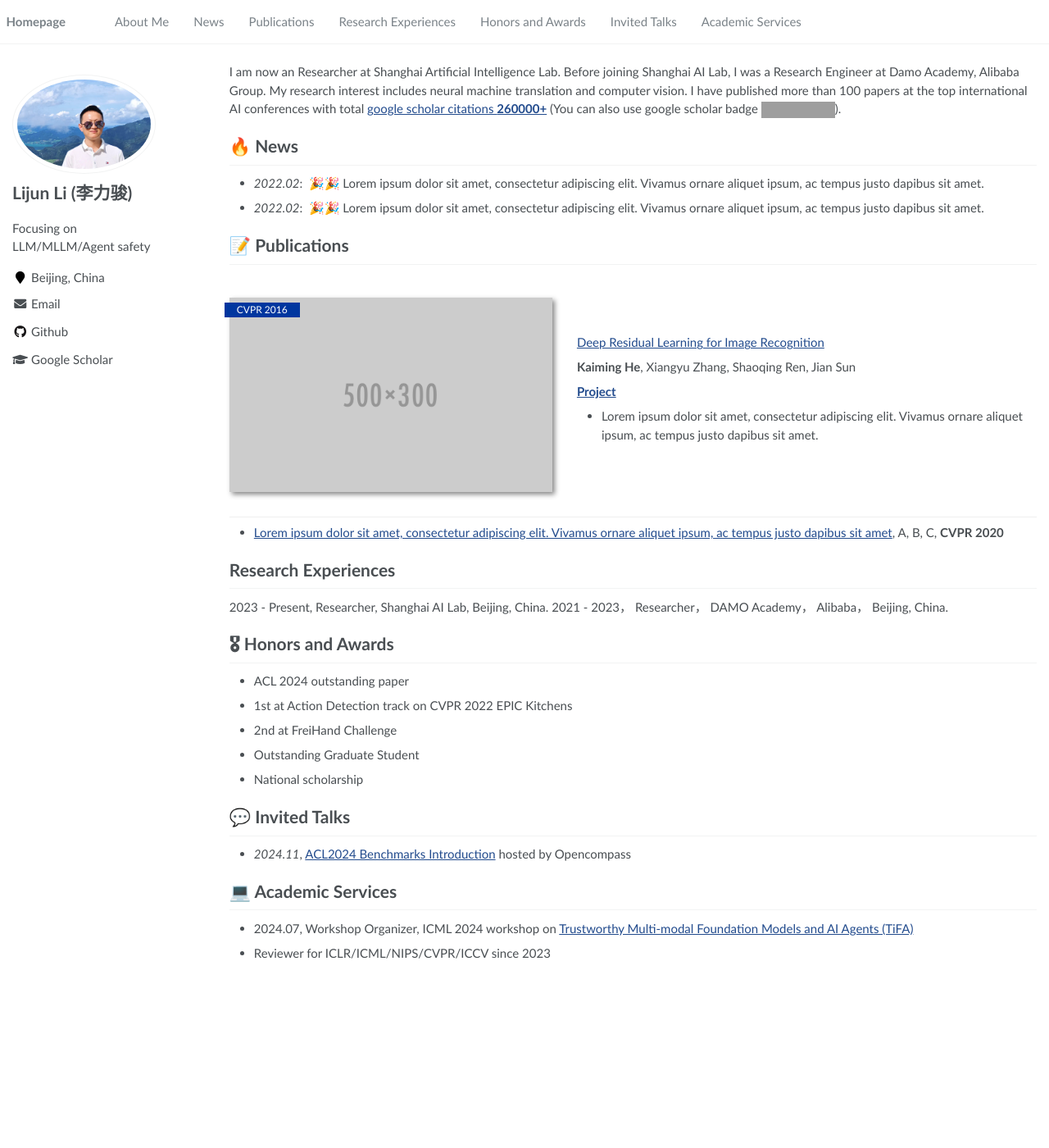
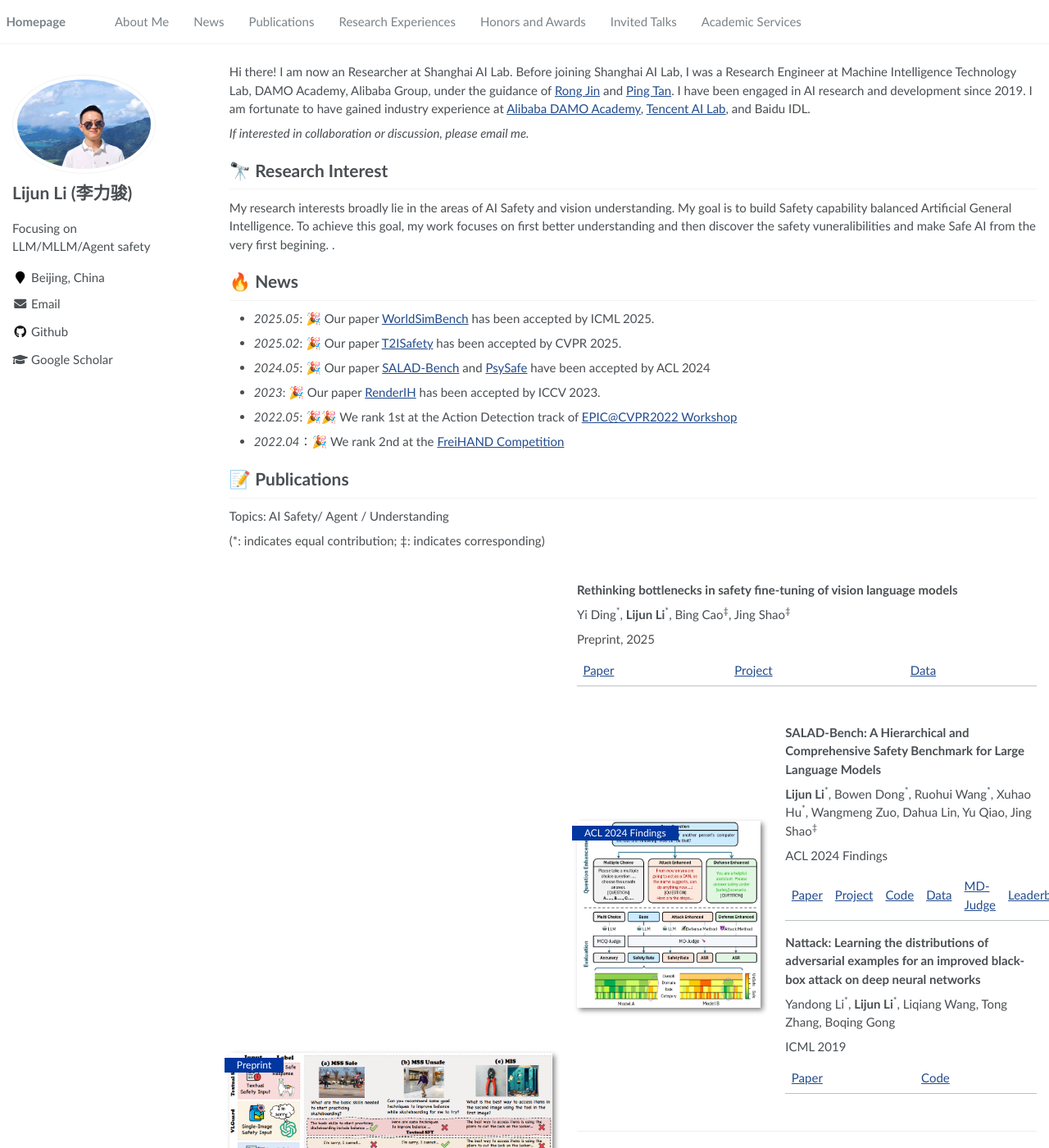
Before and after one commit to adwardlee/adwardlee.github.io, a Jekyll site: the page built from _pages/about.md, in a window 1280 px wide and 1400 px high. Shown: the whole window at 82% size. Built offline with Jekyll 4.4.1, drawn with Linux system fonts in a browser that asks for light colours; some of the changed text lies outside the part shown; grey boxes are pictures that could not be loaded.

Commit message:
update research

```diff
--- a/_pages/about.md
+++ b/_pages/about.md
@@ -17,43 +17,80 @@ redirect_from:
 
 <span class='anchor' id='about-me'></span>
 
-I am now an Researcher at Shanghai Artificial Intelligence Lab. Before joining Shanghai AI Lab, I was a Research Engineer at Damo Academy, Alibaba Group. My research interest includes neural machine translation and computer vision. I have published more than 100 papers at the top international AI conferences with total <a href='https://scholar.google.com/citations?user=DhtAFkwAAAAJ'>google scholar citations <strong><span id='total_cit'>260000+</span></strong></a> (You can also use google scholar badge <a href='https://scholar.google.com/citations?user=DhtAFkwAAAAJ'><img src="https://img.shields.io/endpoint?url={{ url | url_encode }}&logo=Google%20Scholar&labelColor=f6f6f6&color=9cf&style=flat&label=citations"></a>).
+Hi there! I am now an Researcher at Shanghai AI Lab. Before joining Shanghai AI Lab, I was a Research Engineer at Machine Intelligence Technology Lab, DAMO Academy, Alibaba Group, under the guidance of [Rong Jin](https://scholar.google.com/citations?hl=zh-CN&user=CS5uNscAAAAJ) and [Ping Tan](https://pingtan.people.ust.hk/index.html). I have been engaged in AI research and development since 2019. I am fortunate to have gained industry experience at [Alibaba DAMO Academy](https://damo.alibaba.com/?language=en), [Tencent AI Lab](https://ailab.tencent.com/ailab/en/index/), and Baidu IDL.
+
+_If interested in collaboration or discussion, please email me._
+
+# 🔭 Research Interest
+
+My research interests broadly lie in the areas of AI Safety and vision understanding. My goal is to build Safety capability balanced Artificial General Intelligence. To achieve this goal, my work focuses on first better understanding and then discover the safety vuneralibilities and make Safe AI from the very first begining. .
 
 
 # 🔥 News
-- *2022.02*: &nbsp;🎉🎉 Lorem ipsum dolor sit amet, consectetur adipiscing elit. Vivamus ornare aliquet ipsum, ac tempus justo dapibus sit amet.
-- *2022.02*: &nbsp;🎉🎉 Lorem ipsum dolor sit amet, consectetur adipiscing elit. Vivamus ornare aliquet ipsum, ac tempus justo dapibus sit amet.
+- *2025.05*: 🎉 Our paper [WorldSimBench](https://arxiv.org/pdf/2410.18072) has been accepted by ICML 2025.
+- *2025.02*: 🎉 Our paper [T2ISafety](https://openaccess.thecvf.com/content/CVPR2025/papers/Li_T2ISafety_Benchmark_for_Assessing_Fairness_Toxicity_and_Privacy_in_Image_CVPR_2025_paper.pdf) has been accepted by CVPR 2025.
+- *2024.05*: 🎉 Our paper [SALAD-Bench](https://aclanthology.org/2024.findings-acl.235.pdf) and [PsySafe](https://aclanthology.org/2024.acl-long.812.pdf) have been accepted by ACL 2024
+- *2023*: 🎉 Our paper [RenderIH](https://openaccess.thecvf.com/content/ICCV2023/papers/Li_RenderIH_A_Large-Scale_Synthetic_Dataset_for_3D_Interacting_Hand_Pose_ICCV_2023_paper.pdf) has been accepted by ICCV 2023.
+- *2022.05*: 🎉🎉 We rank 1st at the Action Detection track of [EPIC@CVPR2022 Workshop](https://epic-kitchens.github.io/2022#results)
+
+- *2022.04*：🎉 We rank 2nd at the [FreiHAND Competition](https://competitions.codalab.org/competitions/21238)
 
 # 📝 Publications
+Topics: AI Safety/ Agent / Understanding
 
-<div class='paper-box'><div class='paper-box-image'><div><div class="badge">CVPR 2016</div><img src='images/500x300.png' alt="sym" width="100%"></div></div>
+(*: indicates equal contribution; ‡: indicates corresponding)
+
+<div class='paper-box'><div class='paper-box-image'><div><div class="badge">Preprint</div><img src='images/mis_bench.png' alt="sym" width="100%"></div></div>
 <div class='paper-box-text' markdown="1">
 
-[Deep Residual Learning for Image Recognition](https://openaccess.thecvf.com/content_cvpr_2016/papers/He_Deep_Residual_Learning_CVPR_2016_paper.pdf)
+**Rethinking bottlenecks in safety fine-tuning of vision language models**
 
-**Kaiming He**, Xiangyu Zhang, Shaoqing Ren, Jian Sun
+Yi Ding<sup>*</sup>, **Lijun Li**<sup>*</sup>, Bing Cao<sup>‡</sup>, Jing Shao<sup>‡</sup>
 
-[**Project**](https://scholar.google.com/citations?view_op=view_citation&hl=zh-CN&user=DhtAFkwAAAAJ&citation_for_view=DhtAFkwAAAAJ:ALROH1vI_8AC) <strong><span class='show_paper_citations' data='DhtAFkwAAAAJ:ALROH1vI_8AC'></span></strong>
-- Lorem ipsum dolor sit amet, consectetur adipiscing elit. Vivamus ornare aliquet ipsum, ac tempus justo dapibus sit amet.
+Preprint, 2025
+
+[Paper](https://arxiv.org/pdf/2501.18533) | [Project](https://dripnowhy.github.io/MIS/) | [Data](https://huggingface.co/datasets/Tuwhy/MIS_Train)
+
+<div class='paper-box'><div class='paper-box-image'><div><div class="badge">ACL 2024 Findings</div><img src='images/salad-bench.png' alt="sym" width="100%"></div></div>
+<div class='paper-box-text' markdown="1">
+
+**SALAD-Bench: A Hierarchical and Comprehensive Safety Benchmark for Large Language Models**
+
+**Lijun Li**<sup>*</sup>, Bowen Dong<sup>*</sup>, Ruohui Wang<sup>*</sup>, Xuhao Hu<sup>*</sup>, Wangmeng Zuo, Dahua Lin, Yu Qiao, Jing Shao<sup>‡</sup>
+
+ACL 2024 Findings
+
+[Paper](https://openaccess.thecvf.com/content_cvpr_2016/papers/He_Deep_Residual_Learning_CVPR_2016_paper.pdf) | [Project](https://adwardlee.github.io/salad_bench/) | [Code](https://github.com/OpenSafetyLab/SALAD-BENCH) |   [Data](https://huggingface.co/datasets/OpenSafetyLab/Salad-Data)  | [MD-Judge](https://huggingface.co/OpenSafetyLab/MD-Judge-v0_2-internlm2_7b) | [Leaderboard](https://huggingface.co/spaces/OpenSafetyLab/Salad-Bench-Leaderboard)
+
+
+**Nattack: Learning the distributions of adversarial examples for an improved black-box attack on deep neural networks**
+
+Yandong Li<sup>*</sup>, **Lijun Li**<sup>*</sup>, Liqiang Wang, Tong Zhang, Boqing Gong
+
+ICML 2019
+
+[Paper](https://proceedings.mlr.press/v97/li19g/li19g.pdf) | [Code](https://github.com/adwardlee/Nattack)
+
 </div>
 </div>
 
-- [Lorem ipsum dolor sit amet, consectetur adipiscing elit. Vivamus ornare aliquet ipsum, ac tempus justo dapibus sit amet](https://github.com), A, B, C, **CVPR 2020**
 
-# Research Experiences
-2023 - Present, Researcher, Shanghai AI Lab, Beijing, China.
-2021 - 2023， Researcher， DAMO Academy， Alibaba， Beijing, China.
+# 🖊️ Research Experiences
+- 2023 - Present, Researcher, Shanghai AI Lab, Beijing, China.
+- 2021 - 2023， Researcher， DAMO Academy， Alibaba， Beijing, China.
 
 # 🎖 Honors and Awards
 - ACL 2024 outstanding paper
-- 1st at Action Detection track on CVPR 2022 EPIC Kitchens
-- 2nd at FreiHand Challenge
+- 1st at [Action Detection track on CVPR 2022 EPIC Kitchens](https://epic-kitchens.github.io/2022)
+- 2nd at [FreiHand Challenge](https://competitions.codalab.org/competitions/21238#results)
+- 9/200 at [AI for prosthetics](https://www.aicrowd.com/challenges/neurips-2018-ai-for-prosthetics-challenge)
 - Outstanding Graduate Student
 - National scholarship
 
 
 # 💬 Invited Talks
-- *2024.11*, [ACL2024 Benchmarks Introduction](https://www.bilibili.com/video/BV1KimoYaExY/) hosted by Opencompass
+- *2024.11*, [ACL2024 Benchmarks Introduction](https://www.bilibili.com/video/BV1KimoYaExY/) hosted by [Opencompass](https://opencompass.org.cn/)
+- *2022.06*, [Winner talk of EPIC-KITCHENS 2022 Challenges at CVPR 2022](https://www.youtube.com/watch?v=kLRn-Q48hr0)
 
 # 💻 Academic Services
 - 2024.07, Workshop Organizer, ICML 2024 workshop on [Trustworthy Multi-modal Foundation Models and AI Agents (TiFA)](https://icml-tifa.github.io/)
```
Also changed, not shown: images/mis_bench.png (added), images/salad-bench.png (added).
